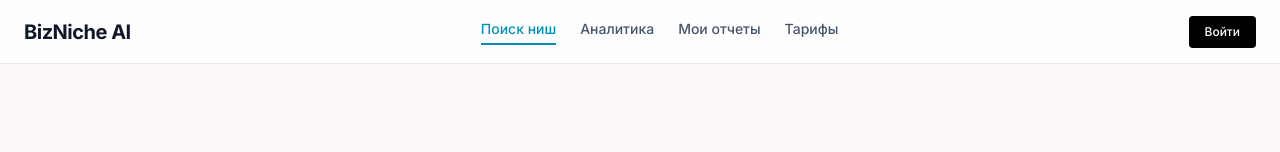
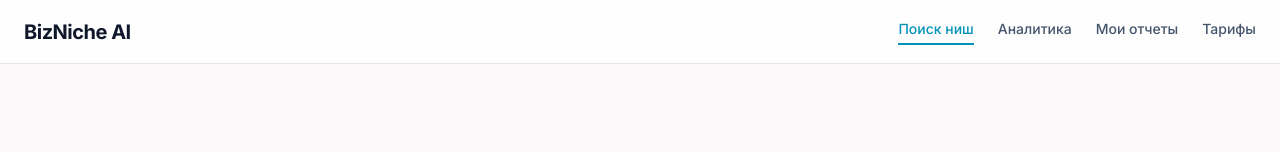
Before and after one commit to Nik-Maltcev/pikabu, a Vue app in the folder frontend/: page / in a window 1280 px wide. Shown: the top 152 px of the page. Built offline with nearby package versions, Linux system fonts and the light colour scheme; no server answers.

Commit message:
fix: remove login button from navbar

```diff
--- a/frontend/src/pages/Landing.vue
+++ b/frontend/src/pages/Landing.vue
@@ -20,9 +20,6 @@ function goToApp() {
           <a class="text-slate-600 hover:text-slate-900 text-sm font-medium" href="#">Мои отчеты</a>
           <a class="text-slate-600 hover:text-slate-900 text-sm font-medium" href="#">Тарифы</a>
         </div>
-        <button class="bg-black text-white text-xs font-medium px-4 py-2 rounded hover:opacity-80 transition-opacity" @click="goToApp">
-          Войти
-        </button>
       </div>
     </nav>
 
--- a/frontend/src/pages/TopicSelector.vue
+++ b/frontend/src/pages/TopicSelector.vue
@@ -109,7 +109,6 @@ onMounted(async () => {
             <a class="text-slate-600 hover:text-slate-900 text-sm font-medium cursor-pointer">Тарифы</a>
           </div>
         </div>
-        <button class="text-sm font-medium text-slate-900 px-4 py-2 rounded-lg hover:bg-slate-50 transition-colors">Войти</button>
       </div>
     </nav>
 
```
